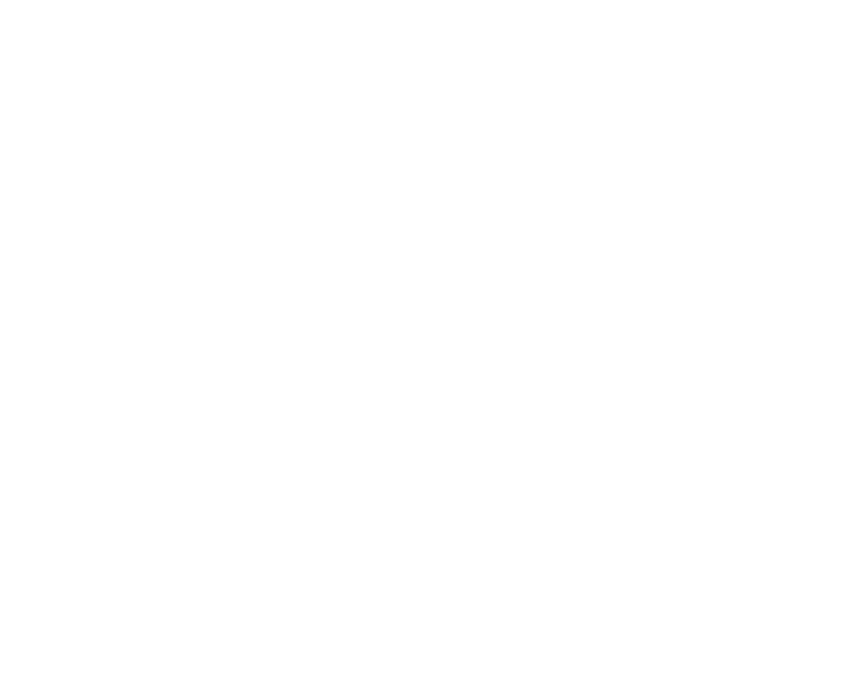
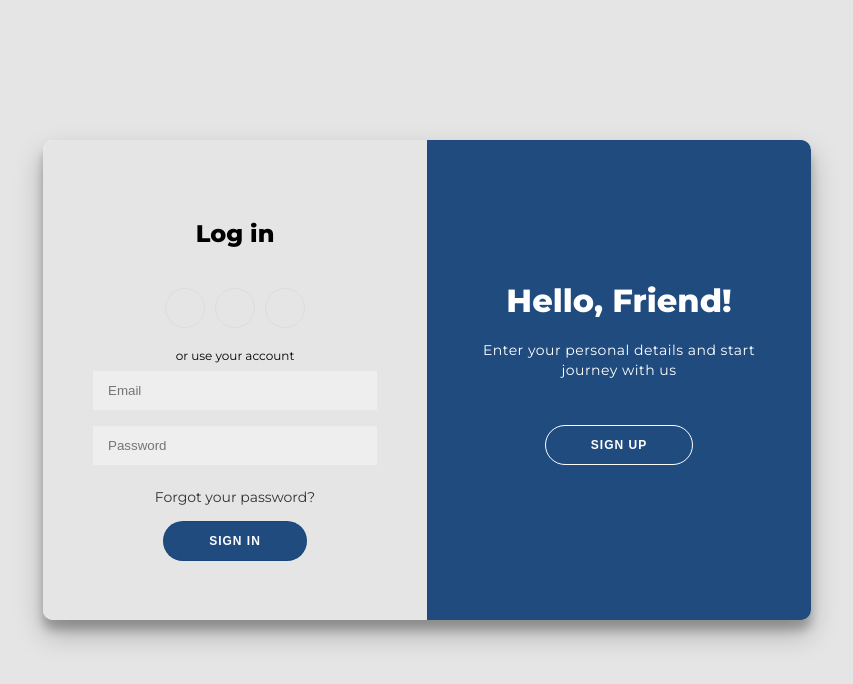
Before and after one commit to SE701-T5/Frontend, a React (Create React App) app: page /login in a window 1280 px wide. Before the commit this address had no page. Shown: the top 684 px of the page, without its empty margins (213-1066 px from the left). Built offline with nearby package versions, Linux system fonts and the light colour scheme.

Commit message:
add login and register function

```diff
--- a/src/App.js
+++ b/src/App.js
@@ -1,11 +1,15 @@
 import { Routes, Route } from "react-router-dom";
 import "./App.css";
 import Homepage from "./pages/Homepage";
+import LoginPage from "./pages/Login/LoginPage";
+import RegisterPage from "./pages/Login/RegisterPage";
 
 function App() {
   return (
     <Routes>
       <Route exact path="/" element={<Homepage />} />
+      <Route path="/login" element={<LoginPage/>} />
+      <Route path="/register" element={<RegisterPage/>} />
     </Routes>
   );
 }
--- /dev/null
+++ b/src/pages/Login/LoginPage.css
@@ -0,0 +1,274 @@
+
+@import url('https://fonts.googleapis.com/css?family=Montserrat:400,800');
+
+* {
+	box-sizing: border-box;
+}
+
+body {
+	background: #E5E5E5;;
+	display: flex;
+	justify-content: center;
+	align-items: center;
+	flex-direction: column;
+	font-family: 'Montserrat', sans-serif;
+	height: 100vh;
+	margin: -20px 0 50px;
+}
+
+h1 {
+	font-weight: bold;
+	margin: 0;
+    color: white;
+}
+
+h2 {
+	text-align: center;
+}
+
+p {
+	font-size: 14px;
+	font-weight: 100;
+	line-height: 20px;
+	letter-spacing: 0.5px;
+	margin: 20px 0 30px;
+}
+
+span {
+	font-size: 12px;
+}
+
+a {
+	color: #333;
+	font-size: 14px;
+	text-decoration: none;
+	margin: 15px 0;
+}
+
+button {
+	border-radius: 20px;
+	border: 1px solid rgba(25, 70, 123, 0.97);;
+	background-color: rgba(25, 70, 123, 0.97);;
+	color: #FFFFFF;
+	font-size: 12px;
+	font-weight: bold;
+	padding: 12px 45px;
+	letter-spacing: 1px;
+	text-transform: uppercase;
+
+}
+
+button:active {
+	transform: scale(0.95);
+}
+
+button:focus {
+	outline: none;
+}
+
+button.ghost {
+	background-color: transparent;
+	border-color: #FFFFFF;
+}
+
+form {
+	background-color: #E5E5E5;;
+	display: flex;
+	align-items: center;
+	justify-content: center;
+	flex-direction: column;
+	padding: 0 50px;
+	height: 100%;
+	text-align: center;
+}
+
+input {
+	background-color: #eee;
+	border: none;
+	padding: 12px 15px;
+	margin: 8px 0;
+	width: 100%;
+}
+
+.container {
+	background-color: #fff;
+	border-radius: 10px;
+  	box-shadow: 0 14px 28px rgba(0,0,0,0.25),
+			0 10px 10px rgba(0,0,0,0.22);
+	position: relative;
+	overflow: hidden;
+	width: 768px;
+	max-width: 100%;
+	min-height: 480px;
+}
+
+.form-container {
+	position: absolute;
+	top: 0;
+	height: 100%;
+	/*transition: all 0.6s ease-in-out;*/
+}
+
+.sign-in-container {
+	left: 0;
+	width: 50%;
+	z-index: 2;
+}
+/*
+.container.right-panel-active .sign-in-container {
+	transform: translateX(100%);
+}
+*/
+.sign-up-container {
+	right: 0;
+	width: 50%;
+	/*opacity: 0;*/
+	z-index: 1;
+}
+/*
+.container.right-panel-active .sign-up-container {
+	transform: translateX(100%);
+	opacity: 1;
+	z-index: 5;
+	animation: show 0.6s;
+}*/
+@keyframes show {
+	0%, 49.99% {
+		opacity: 0;
+		z-index: 1;
+	}
+
+	50%, 100% {
+		opacity: 1;
+		z-index: 5;
+	}
+}
+
+.overlay-container {
+    position: absolute;
+	top: 0;
+	left: 50%;
+	width: 50%;
+	height: 100%;
+	overflow: hidden;
+	/*transition: transform 0.6s ease-in-out;*/
+	z-index: 100;
+}
+
+.overlay {
+	background:rgba(25, 70, 123, 0.97);
+
+	background-repeat: no-repeat;
+	background-size: cover;
+	background-position: 0 0;
+	color: #FFFFFF;
+	position: relative;
+	left: -100%;
+	height: 100%;
+	width: 200%;
+  	/*transform: translateX(0);
+	transition: transform 0.6s ease-in-out;*/
+}
+
+.overlay-container-left {
+    background:rgba(25, 70, 123, 0.97);;
+	position: absolute;
+	top: 0;
+	right: 50%;
+	width: 50%;
+	height: 100%;
+	overflow: hidden;
+	/*transition: transform 0.6s ease-in-out;*/
+	z-index: 100;
+
+}
+/*
+.container.right-panel-active .overlay-container{
+	transform: translateX(-100%);
+}*/
+
+.overlay-ll {
+	background:rgba(25, 70, 123, 0.97);
+	background-repeat: no-repeat;
+	background-size: cover;
+	background-position: 0 0;
+	color: #FFFFFF;
+	position: relative;
+	height: 100%;
+	width: 200%;
+  	/*transform: translateX(0);
+	transition: transform 0.6s ease-in-out;*/
+}
+
+
+.overlay-panel {
+	position: absolute;
+	display: flex;
+	align-items: center;
+	justify-content: center;
+	flex-direction: column;
+	padding: 0 40px;
+	text-align: center;
+	top: 0;
+	height: 100%;
+	width: 50%;
+    /*
+	transform: translateX(0);
+	transition: transform 0.6s ease-in-out;*/
+}
+
+
+/*
+.container.right-panel-active .overlay-left {
+	transform: translateX(0);
+}
+.container.right-panel-active .overlay-right {
+	transform: translateX(20%);
+}
+*/
+.overlay-right {
+	right: 0;
+	transform: translateX(0);
+}
+
+
+
+.social-container {
+	margin: 20px 0;
+}
+
+.social-container a {
+	border: 1px solid #DDDDDD;
+	border-radius: 50%;
+	display: inline-flex;
+	justify-content: center;
+	align-items: center;
+	margin: 0 5px;
+	height: 40px;
+	width: 40px;
+}
+
+footer {
+    background-color: #222;
+    color: #fff;
+    font-size: 14px;
+    bottom: 0;
+    position: fixed;
+    left: 0;
+    right: 0;
+    text-align: center;
+    z-index: 999;
+}
+
+footer p {
+    margin: 10px 0;
+}
+
+footer i {
+    color: red;
+}
+
+footer a {
+    color: #3c97bf;
+    text-decoration: none;
+}
--- /dev/null
+++ b/src/pages/Login/LoginPage.js
@@ -0,0 +1,44 @@
+import React from 'react'
+import './LoginPage.css'
+
+
+export default function LoginPage() {
+  return (
+        <>
+          <div class="container" id="container">
+            <div class="form-container sign-in-container">
+              <form>
+                <h2 className="h1 text-center mb-4">Log in</h2>
+                <div class="social-container">
+                  <a href="#" class="social"><i class="fab fa-facebook-f"></i></a>
+                  <a href="#" class="social"><i class="fab fa-google-plus-g"></i></a>
+                  <a href="#" class="social"><i class="fab fa-linkedin-in"></i></a>
+                </div>
+
+                <span>or use your account</span>
+                <input type="email" placeholder="Email" />
+                <input type="password" placeholder="Password" />
+
+                <a href="#"  class="text-body">Forgot your password?</a>
+
+                <button>Sign In</button>
+
+              </form>
+            </div>
+
+            <div class="overlay-container">
+              <div class="overlay">
+                <div class="overlay-panel overlay-right">
+                  <h1>Hello, Friend!</h1>
+
+                  <p>Enter your personal details and start journey with us</p>
+                  <a href="/register">
+                    <button class="ghost" id="signUp">Sign Up</button>
+                  </a>
+                </div>
+              </div>
+            </div>
+          </div>
+        </>
+    );
+}
--- /dev/null
+++ b/src/pages/Login/RegisterPage.js
@@ -0,0 +1,43 @@
+import React from 'react'
+import './LoginPage.css'
+
+
+export default function RegisterPage() {
+  return (
+    <>
+    <div class="container" id="container">
+      <div class="form-container sign-up-container">
+        <form>
+          <h2 className="h1 text-center mb-4">Create Account</h2>
+          <div class="social-container">
+            <a href="#" class="social"><i class="fab fa-facebook-f"></i></a>
+            <a href="#" class="social"><i class="fab fa-google-plus-g"></i></a>
+            <a href="#" class="social"><i class="fab fa-linkedin-in"></i></a>
+          </div>
+
+          <span>or use your email for registration</span>
+          <input type="email" placeholder="Email" />
+          <input type="username" placeholder="Username" />
+          <input type="password" placeholder="Password" />
+
+
+          <button>Sign Up</button>
+
+        </form>
+      </div>
+
+      <div class="overlay-container-left">
+        <div class="overlay-ll">
+          <div class="overlay-panel overlay-left">
+            <h1>Welcome Back!</h1>
+            <p>Please login with your personal details and start journey with us</p>
+            <a href="/login">
+                    <button class="ghost" id="login">Log in</button>
+                  </a>
+          </div>
+        </div>
+      </div>
+    </div>
+  </>
+    );
+}
```
Also changed, not shown: 1 other file (tests, documents, lock files or other folders).
